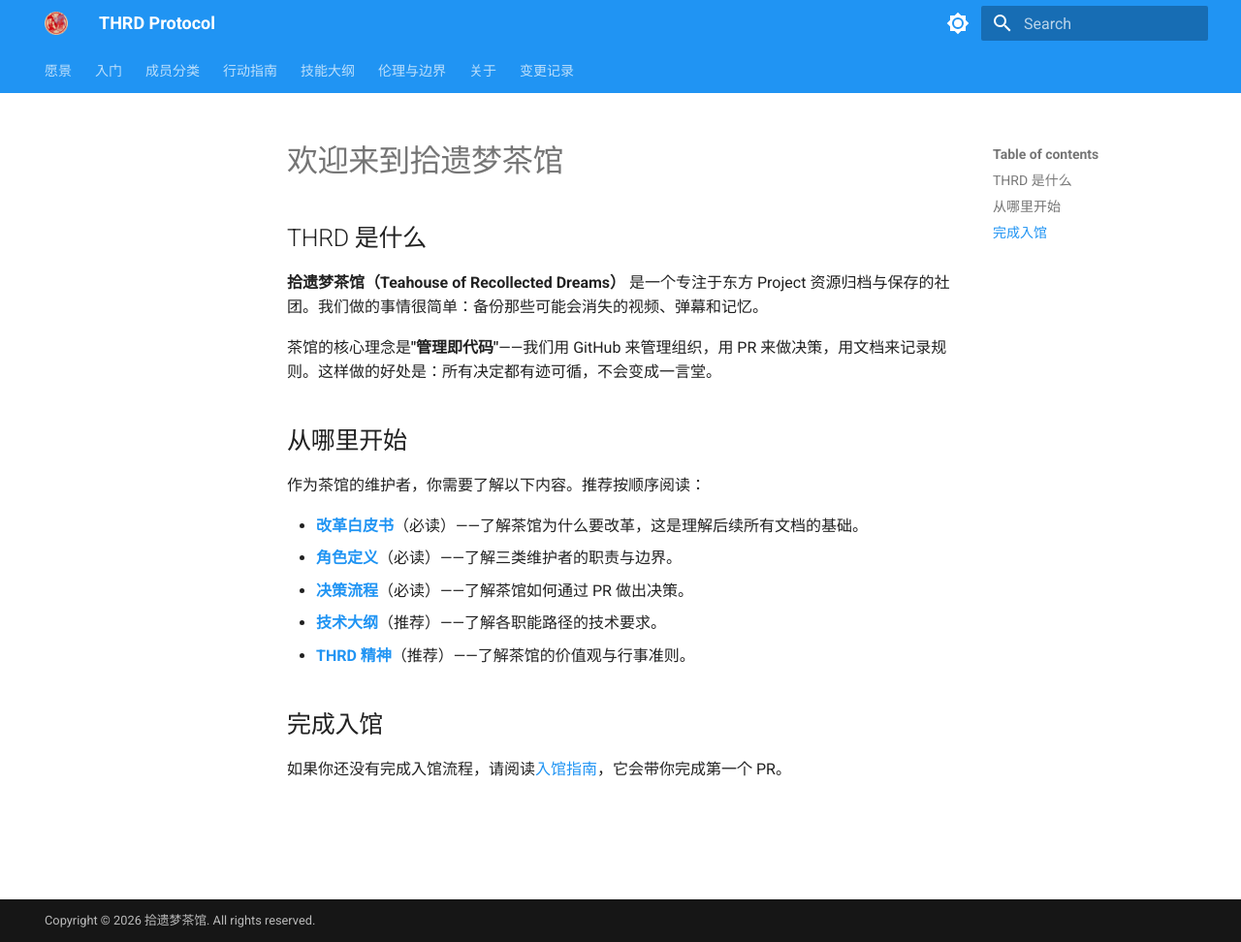
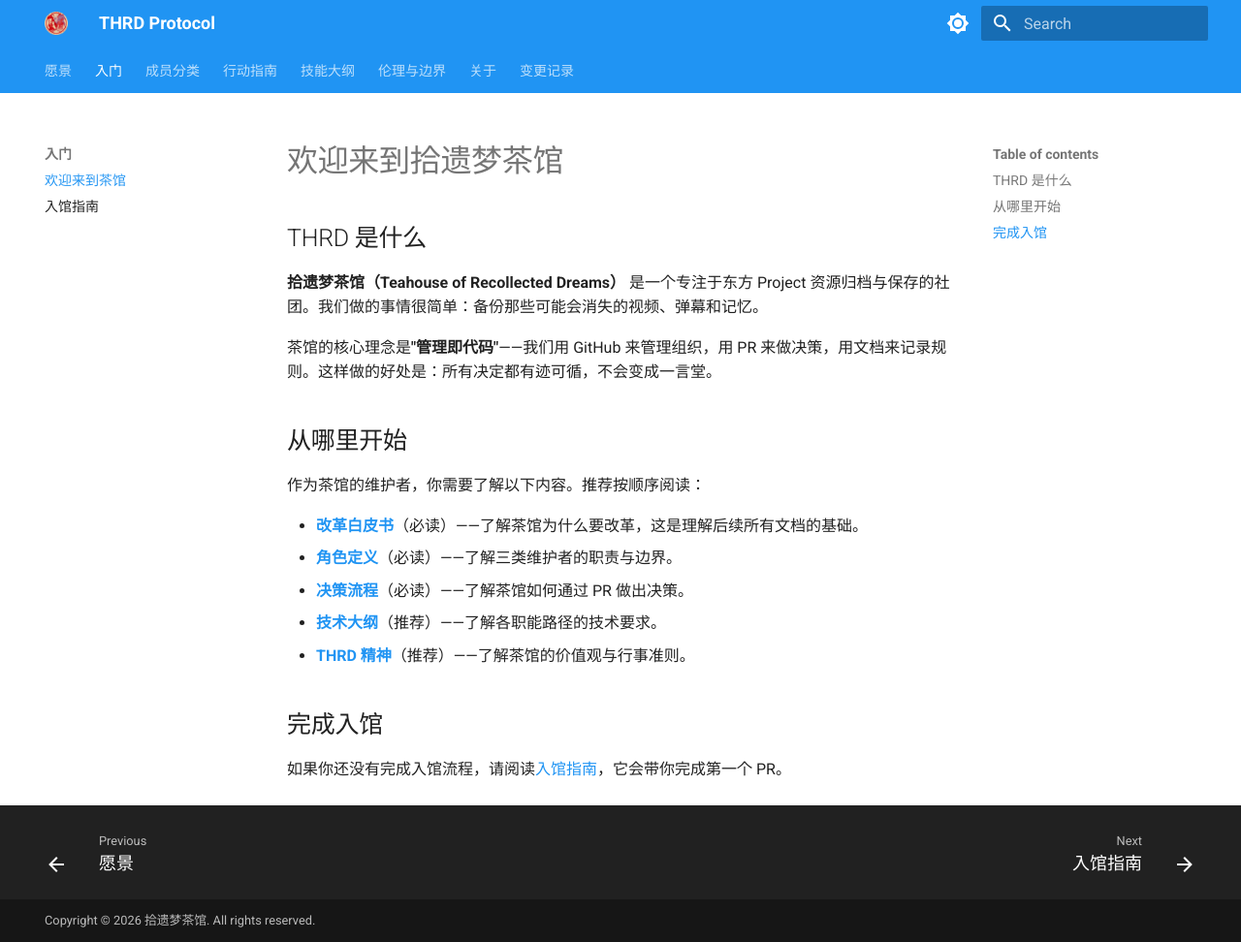
Before and after one commit to TouhouGleaners/THRD-Protocol, an MkDocs documentation site: the page built from docs/index.md, in a window 1280 px wide and 972 px high. Shown: the whole window at 97% size. Built offline with MkDocs 1.6.1 and Material for MkDocs 9.7.7, drawn with Linux system fonts in a browser that asks for light colours; some of the changed lines change nothing that is shown.

Commit message:
fix(nav): 入门板块加入首页入口

```diff
--- a/mkdocs.yml
+++ b/mkdocs.yml
@@ -45,6 +45,7 @@ plugins:
 nav:
   - 愿景: proposal.md
   - 入门:
+    - 欢迎来到茶馆: index.md
     - 入馆指南: getting-started/onboarding.md
   - 成员分类:
     - 角色定义: governance/maintainer-role.md
```
